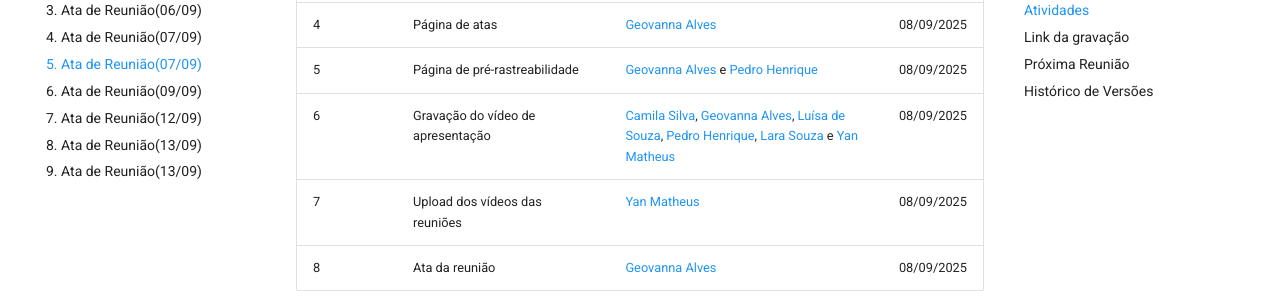
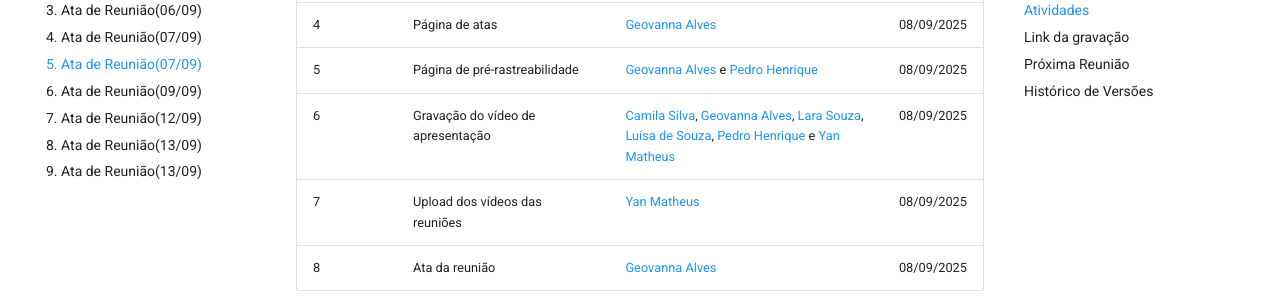
Before and after one commit to Requisitos-de-Software/2025.2-Grupo05, an MkDocs documentation site: the page built from docs/Atas/ata07-09.md, in a window 1280 px wide and 900 px high, scrolled down 849 px. Shown: the part 152-452 px from the top of the window. Built offline with MkDocs 1.6.1 and Material for MkDocs 9.7.7, drawn with Linux system fonts in a browser that asks for light colours; comment, search, counter and statistics services are not loaded.

Commit message:
Update ata07-09.md

```diff
--- a/docs/Atas/ata07-09.md
+++ b/docs/Atas/ata07-09.md
@@ -27,7 +27,7 @@ A seguir temos a <i>Tabela 2</i> que mostra como ficou divididas nossas atividad
 | 3|  Página sobre a equipe e o projeto| [Geovanna Alves](https://github.com/GeovannaUmbelino)| 08/09/2025|
 | 4|  Página de atas |[Geovanna Alves](https://github.com/GeovannaUmbelino) | 08/09/2025|
 | 5|  Página de pré-rastreabilidade| [Geovanna Alves](https://github.com/GeovannaUmbelino) e [Pedro Henrique](https://github.com/pedrohpsantos) | 08/09/2025|
-| 6|  Gravação do vídeo de apresentação|  [Camila Silva](https://github.com/CamilaSilvaC), [Geovanna Alves](https://github.com/GeovannaUmbelino), [Luísa de Souza](https://github.com/luisa12ll), [Pedro Henrique](https://github.com/pedrohpsantos), [Lara Souza](https://github.com/mel14-hub) e [Yan Matheus](https://github.com/Yanmatheus0812) | 08/09/2025|
+| 6|  Gravação do vídeo de apresentação|  [Camila Silva](https://github.com/CamilaSilvaC), [Geovanna Alves](https://github.com/GeovannaUmbelino), [Lara Souza](https://github.com/mel14-hub), [Luísa de Souza](https://github.com/luisa12ll), [Pedro Henrique](https://github.com/pedrohpsantos) e [Yan Matheus](https://github.com/Yanmatheus0812) | 08/09/2025|
 | 7| Upload dos vídeos das reuniões | [Yan Matheus](https://github.com/Yanmatheus0812)| 08/09/2025|
 | 8| Ata da reunião |[Geovanna Alves](https://github.com/GeovannaUmbelino) | 08/09/2025|
 <figcaption align="center">Tabela 2: Atividades a serem feitas.</figcaption>
```
